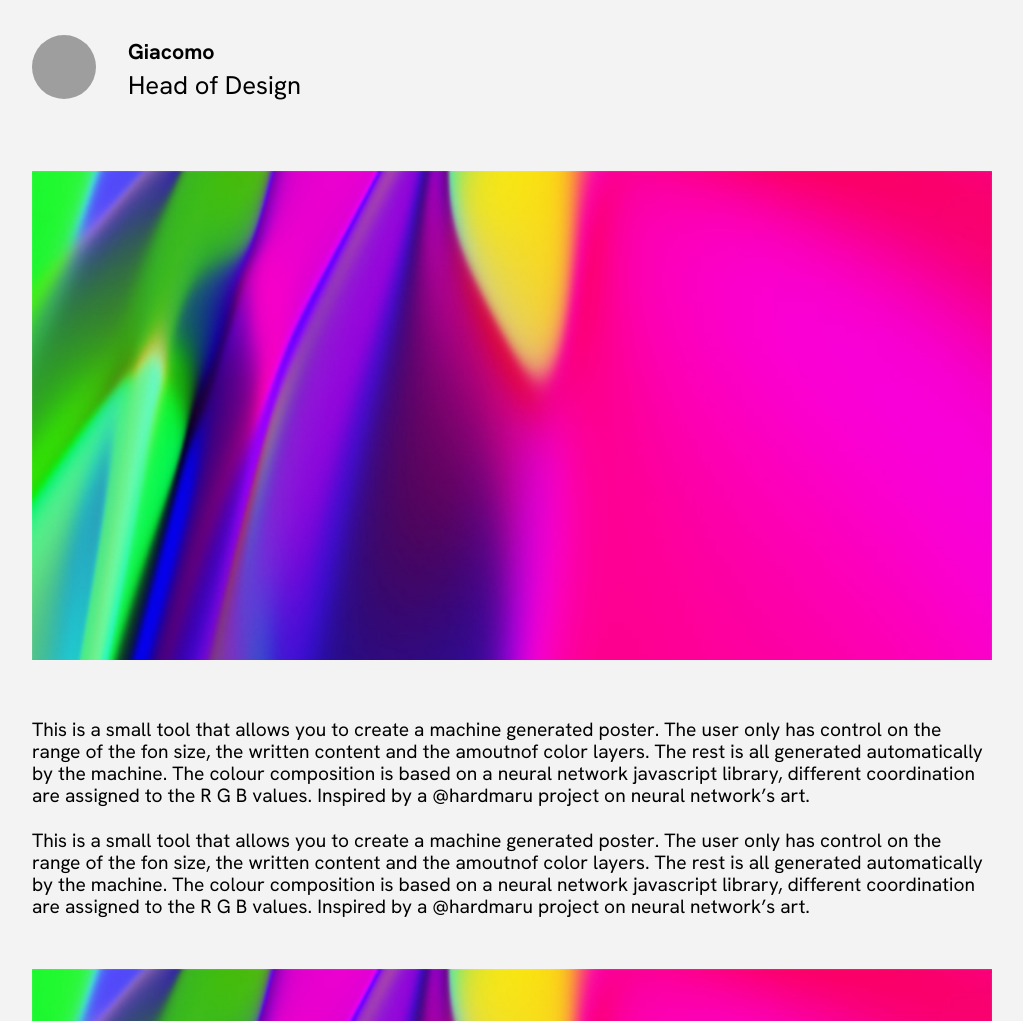
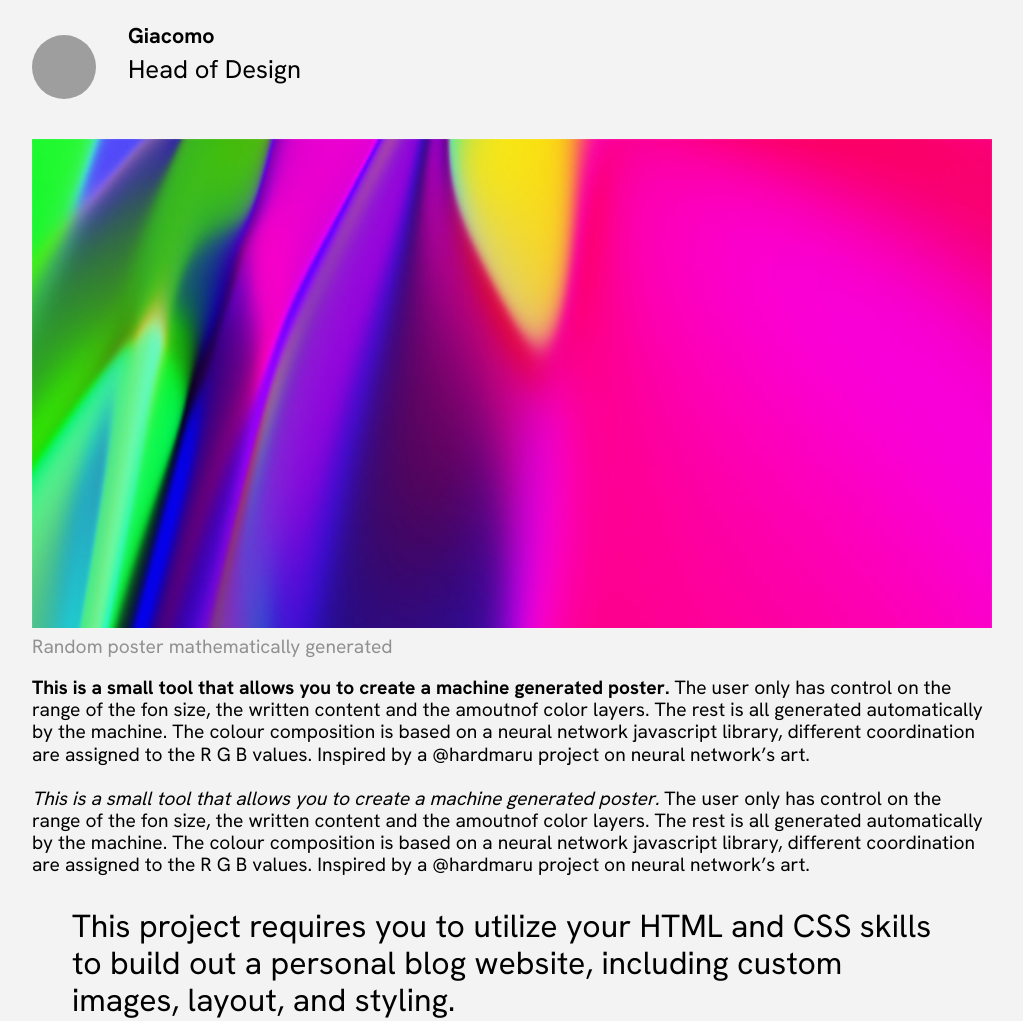
Before and after one commit to giacomovergnano/Exercise-1-Html, a plain HTML site: page posts/post-01.html in a window 1280 px wide. Shown: the part 260-1281 px from the top of the page, without its empty margins (128-1151 px from the left). Drawn offline with nearby package versions, Linux system fonts and the light colour scheme; grey boxes are pictures that could not be loaded; files whose address does not match are found by name.

Commit message:
Add captions, styles and alt text

```diff
--- a/posts/post-01.html
+++ b/posts/post-01.html
@@ -16,28 +16,36 @@
         </nav>
       </header>
       <main>
-        <section>
+        <section class="main-content">
           <h2>
             Giacomo's Personal Blog
           </h2>
           <div class="author">
             <div>
-              <img src="https://i.pravatar.cc/300">
+              <img src="https://i.pravatar.cc/300" alt="Author circle avatar">
             </div>
-            <div>
+            <div class="author-data">
               <h6>
                 Giacomo
               </h6>
               <span>Head of Design</span>
             </div>
           </div>
-          <img src="/imgs/cover-01.jpeg">
+          <img class="cover" src="/imgs/cover-01.jpeg" alt="random generated poster">
+          <figcaption>
+            Random poster mathematically generated
+          </figcaption>
           <p>
-            This is a small tool that allows you to create a machine generated poster. The user only has control on the range of the fon size, the written content and the amoutnof color layers. The rest is all generated automatically by the machine. The colour composition is based on a neural network javascript library, different coordination are assigned to the R G B values.
+            <b>This is a small tool that allows you to create a machine generated poster.</b> The user only has control on the range of the fon size, the written content and the amoutnof color layers. The rest is all generated automatically by the machine. The colour composition is based on a neural network javascript library, different coordination are assigned to the R G B values.
             Inspired by a @hardmaru project on neural network’s art.
             <br><br>
-            This is a small tool that allows you to create a machine generated poster. The user only has control on the range of the fon size, the written content and the amoutnof color layers. The rest is all generated automatically by the machine. The colour composition is based on a neural network javascript library, different coordination are assigned to the R G B values.
+            <em>This is a small tool that allows you to create a machine generated poster.</em> The user only has control on the range of the fon size, the written content and the amoutnof color layers. The rest is all generated automatically by the machine. The colour composition is based on a neural network javascript library, different coordination are assigned to the R G B values.
             Inspired by a @hardmaru project on neural network’s art.
+          </p>
+          <p>
+            <blockquote cite="http://www.google.com">
+              This project requires you to utilize your HTML and CSS skills to build out a personal blog website, including custom images, layout, and styling.
+            </blockquote>
           </p>
           <img src="/imgs/cover-01.jpeg">
         </section>
--- a/styles/post.css
+++ b/styles/post.css
@@ -9,4 +9,10 @@
 .post img {
   width: 100%;
   margin: 1em 0;
+  margin-bottom: 0;
 }
+
+figcaption {
+  font-size: calc(var(--base-font-size) * 0.3);
+  color: rgba(0,0,0, .4);
+}
```
Also changed, not shown: index.html (+5 -5 lines).
